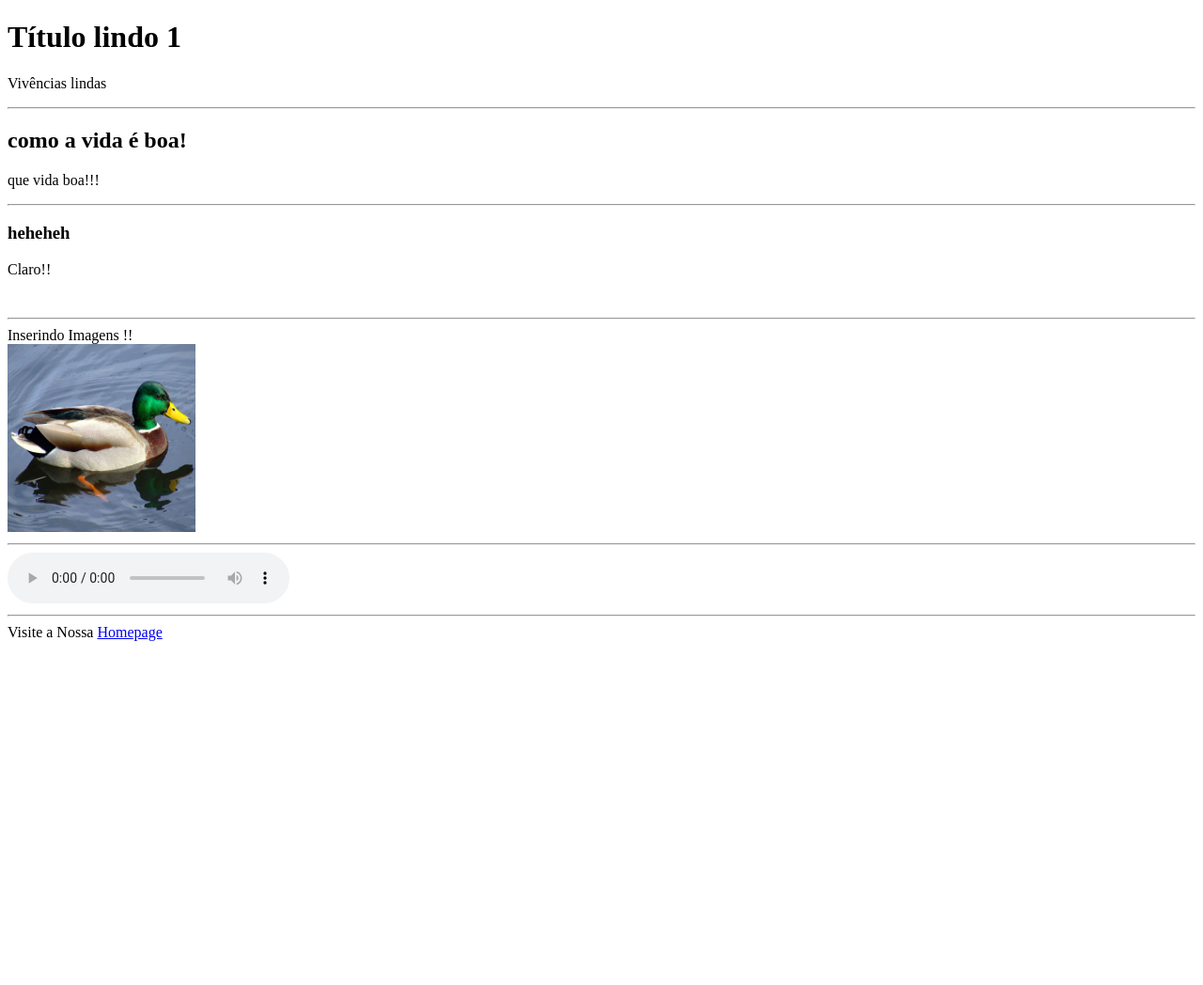
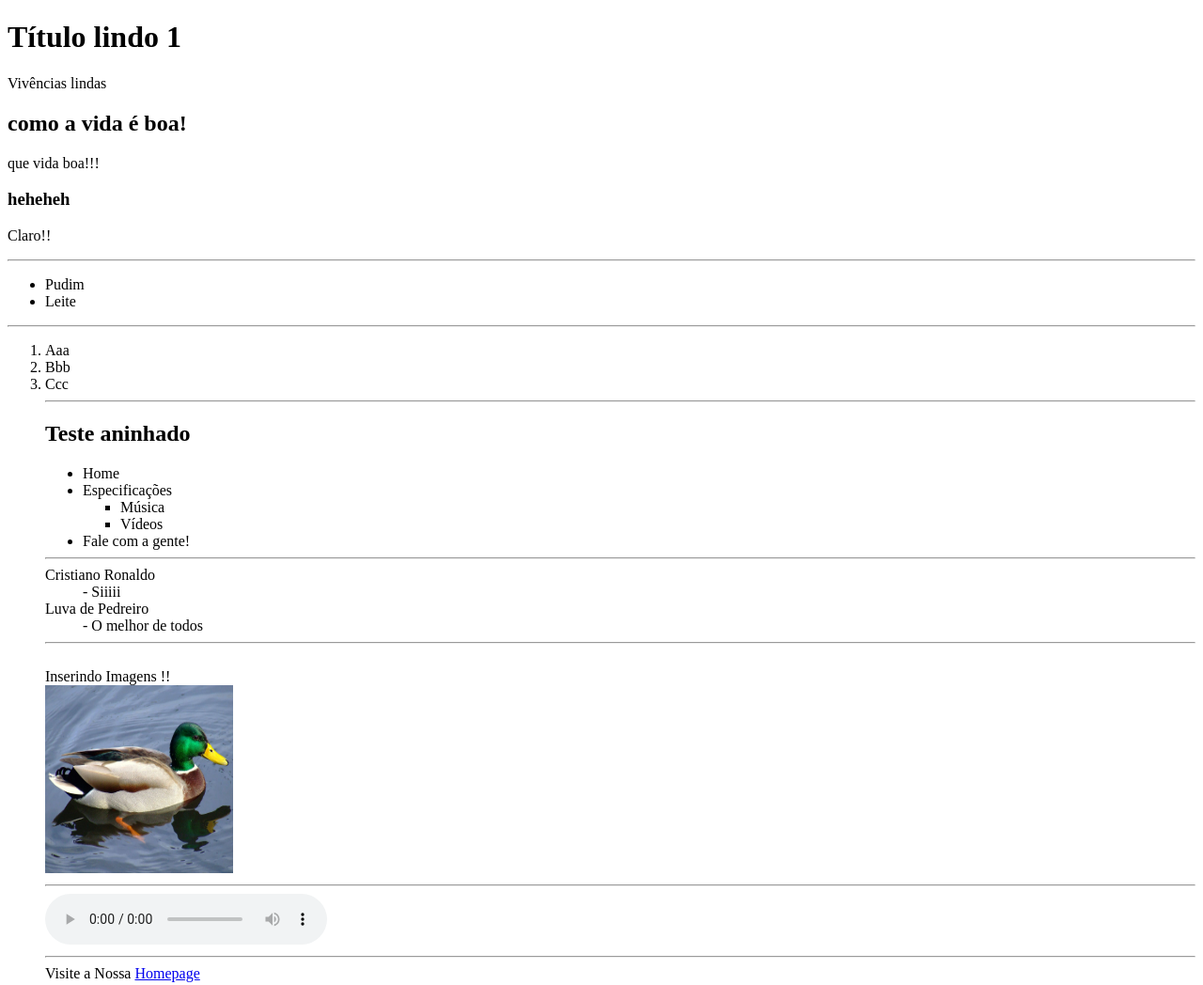
Before and after one commit to GustavoPeetry/DevWeb, a plain HTML site: page Aula-HTML-CSS-JS/index.html in a window 1280 px wide. Shown: the whole page at 94% size. Before the commit the page ends 800 px from the top, so only its background shows below. Drawn offline with Linux system fonts and the light colour scheme.

Commit message:
Update index.html

```diff
--- a/Aula-HTML-CSS-JS/index.html
+++ b/Aula-HTML-CSS-JS/index.html
@@ -1,31 +1,80 @@
+<!--Definindo os padrões do site-->
 <!DOCTYPE html>
 <html lang="pt-br">
 <head>
     <meta charset="UTF-8">
     <meta http-equiv="X-UA-Compatible" content="IE=edge">
     <meta name="viewport" content="width=device-width, initial-scale=1.0">
-    <title>Aula Dev Web rhayssa!</title>
+    <title>Aula Dev Web Petry!</title>
 </head>
 <body>
+<!--Abrindo corpo e cabeçalho-->
+
+
+    <!--Títulos-->
         <h1>Título lindo 1</h1>
             <p>Vivências lindas</p>
-    <hr>
         <h2> como a vida é boa!</h2>
             <p>que vida boa!!!</p>
-    <hr>
         <h3>heheheh</h3>
             <p>Claro!!</p>
+        <hr>
 
+    <!--Lista desordenada-->
+        <ul>
+            <li>Pudim</li>
+            <li>Leite</li>
+        </ul>
+        <hr>
+
+    <!--lista ordenada com contagem-->
+        <ol start="1">
+            <li>Aaa</li>
+            <li>Bbb</li>
+            <li>Ccc</li>
+            <hr>
+
+    <!--Lista ordenada aninhada-->
+        <nav>
+            <h1>Teste aninhado</h1>
+            <ul type="disc">
+
+                <li>Home</li>
+                <li>Especificações</li>
+                <Multimidia>
+                    <ul>
+                        <li>Música</li>
+                        <li>Vídeos</li>
+                    </ul>
+                <li>Fale com a gente!</li>
+        </nav>
+        <hr>
+
+    <!--Lista ordenada-->
+        <d1>
+            <dt>Cristiano Ronaldo</dt>
+            <dd>- Siiiii</dd>
+
+            <dt>Luva de Pedreiro</dt>
+            <dd>- O melhor de todos</dd>
+        </d1>
+        <hr>
+
+    <!--Imagem-->
         <br>
-    <hr>
         Inserindo Imagens !! <br>
         <img src="imagens\img.jpg" alt="Imagem" style="width:200px;height:200px;">
+        <hr>
 
-    <hr>
+    <!--Som-->
         <audio controls>
         <source src="audios\aaa.mp3" type="audio/mpeg">
         </audio>
         <hr>
+
+    <!--Link-->
         Visite a Nossa <a href="https://www.ifpr.edu.br">Homepage</a>
+
+<!--Fechando o corpo e cabeçalho-->
 </body>
 </html>
```
Lines whose indentation alone changed are shown as unchanged.
